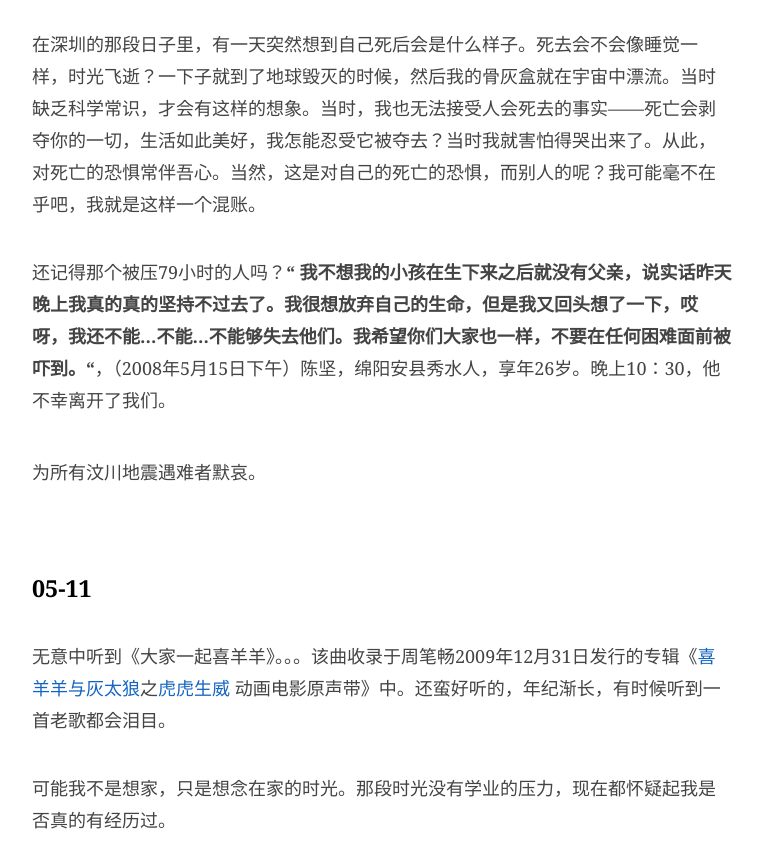
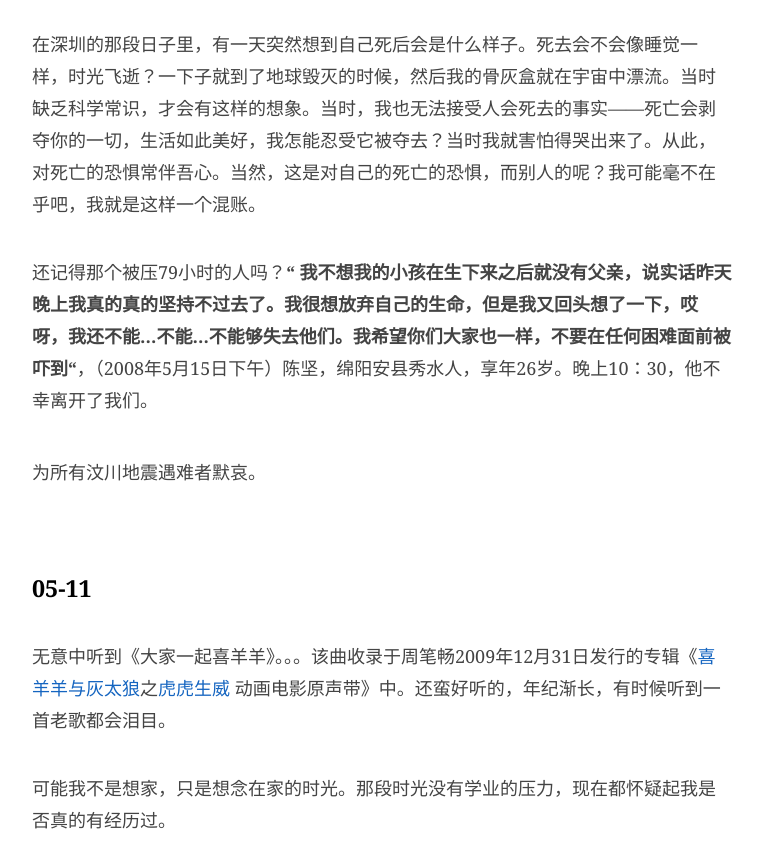
Before and after one commit to JaydenYL/JaydenYL.github.io, a Jekyll site: the page built from _posts/2020-04-26-日记.md, in a window 1280 px wide and 900 px high, scrolled down 889 px. Shown: the top 868 px of the window, without its empty margins (258-1021 px from the left). Built offline with Jekyll 4.4.1, drawn with Linux system fonts in a browser that asks for light colours; comment, search, counter and statistics services are not loaded.

Commit message:
Update 2020-04-26-日记.md

```diff
--- a/_posts/2020-04-26-日记.md
+++ b/_posts/2020-04-26-日记.md
@@ -25,7 +25,7 @@ catalog: true
 
 <br>在深圳的那段日子里，有一天突然想到自己死后会是什么样子。死去会不会像睡觉一样，时光飞逝？一下子就到了地球毁灭的时候，然后我的骨灰盒就在宇宙中漂流。当时缺乏科学常识，才会有这样的想象。当时，我也无法接受人会死去的事实——死亡会剥夺你的一切，生活如此美好，我怎能忍受它被夺去？当时我就害怕得哭出来了。从此，对死亡的恐惧常伴吾心。当然，这是对自己的死亡的恐惧，而别人的呢？我可能毫不在乎吧，我就是这样一个混账。
 
-<br>还记得那个被压79小时的人吗？**“ 我不想我的小孩在生下来之后就没有父亲，说实话昨天晚上我真的真的坚持不过去了。我很想放弃自己的生命，但是我又回头想了一下，哎呀，我还不能...不能...不能够失去他们。我希望你们大家也一样，不要在任何困难面前被吓到。“**，（2008年5月15日下午）陈坚，绵阳安县秀水人，享年26岁。晚上10：30，他不幸离开了我们。
+<br>还记得那个被压79小时的人吗？**“ 我不想我的小孩在生下来之后就没有父亲，说实话昨天晚上我真的真的坚持不过去了。我很想放弃自己的生命，但是我又回头想了一下，哎呀，我还不能...不能...不能够失去他们。我希望你们大家也一样，不要在任何困难面前被吓到“**，（2008年5月15日下午）陈坚，绵阳安县秀水人，享年26岁。晚上10：30，他不幸离开了我们。
 
 <br>
 
```
